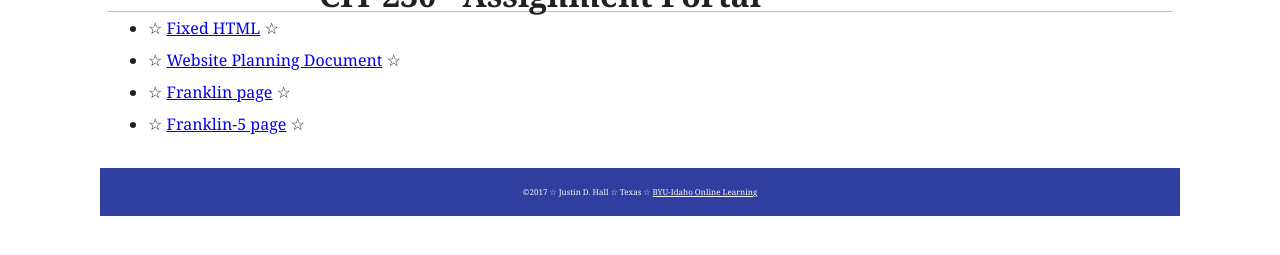
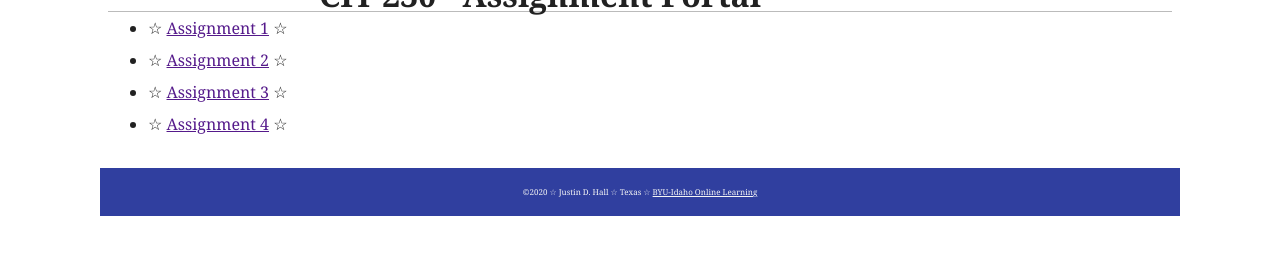
Before and after one commit to jdhall22/jdhall22.github2.io, a plain HTML site: page index.html in a window 1280 px wide. Shown: the part 181-436 px from the top of the page. Drawn offline with Linux system fonts and the light colour scheme; files that its build step writes are made by us from their sources.

Commit message:
Update index.html

```diff
--- a/index.html
+++ b/index.html
@@ -20,14 +20,14 @@
     <main>
         <h2>CIT 230 - Assignment Portal</h2>
         <ul>
-            <li><p>&star; <a href="jdhall22.github.io/Assignments/Lesson 3/fixedhtml.html">Fixed HTML</a> &star;</p></li>
-            <li><p>&star; <a href="jdhall22.github.io/Assignments/Lesson 4/Website Planning Document.pdf">Website Planning Document</a> &star;</p></li>
-            <li><p>&star; <a href="jdhall22.github.io/Assignments/Lesson 4/franklin-4.html">Franklin page</a> &star;</p></li>
-            <li><p>&star; <a href="jdhall22.github.io/Assignments/Lesson 5/franklin-5.html">Franklin-5 page</a> &star;</p></li>
+            <li><p>&star; <a href="">Assignment 1</a> &star;</p></li>
+            <li><p>&star; <a href="">Assignment 2</a> &star;</p></li>
+            <li><p>&star; <a href="">Assignment 3</a> &star;</p></li>
+            <li><p>&star; <a href="">Assignment 4</a> &star;</p></li>
         </ul>
     </main>
     <footer>
-        <p>&copy;2017 &star; Justin D. Hall &star; Texas &star; <a href="http://www.byui.edu/online">BYU-Idaho Online Learning</a> </p>
+        <p>&copy;2020 &star; Justin D. Hall &star; Texas &star; <a href="http://www.byui.edu/online">BYU-Idaho Online Learning</a> </p>
     </footer>
 
 </body>
```
